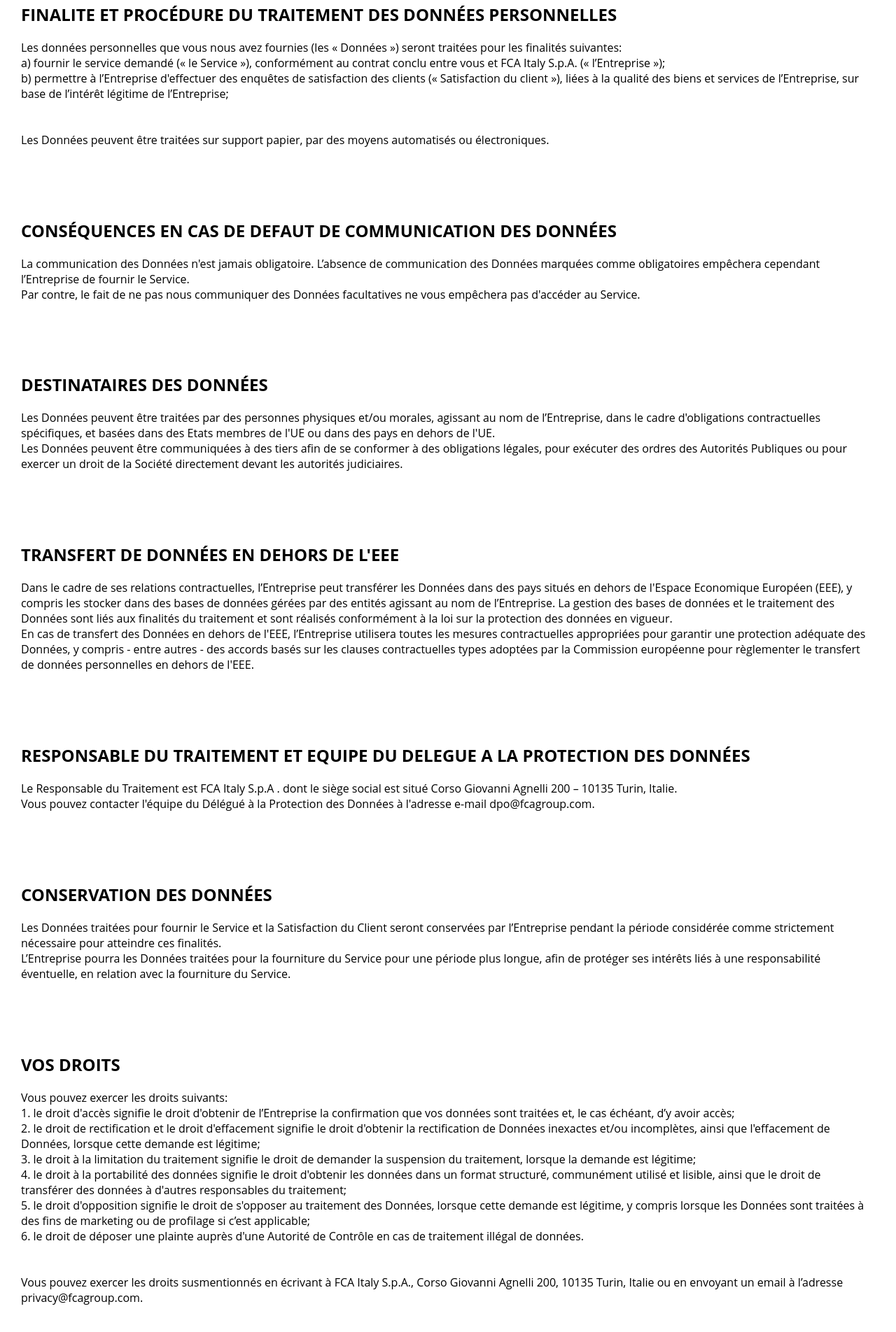
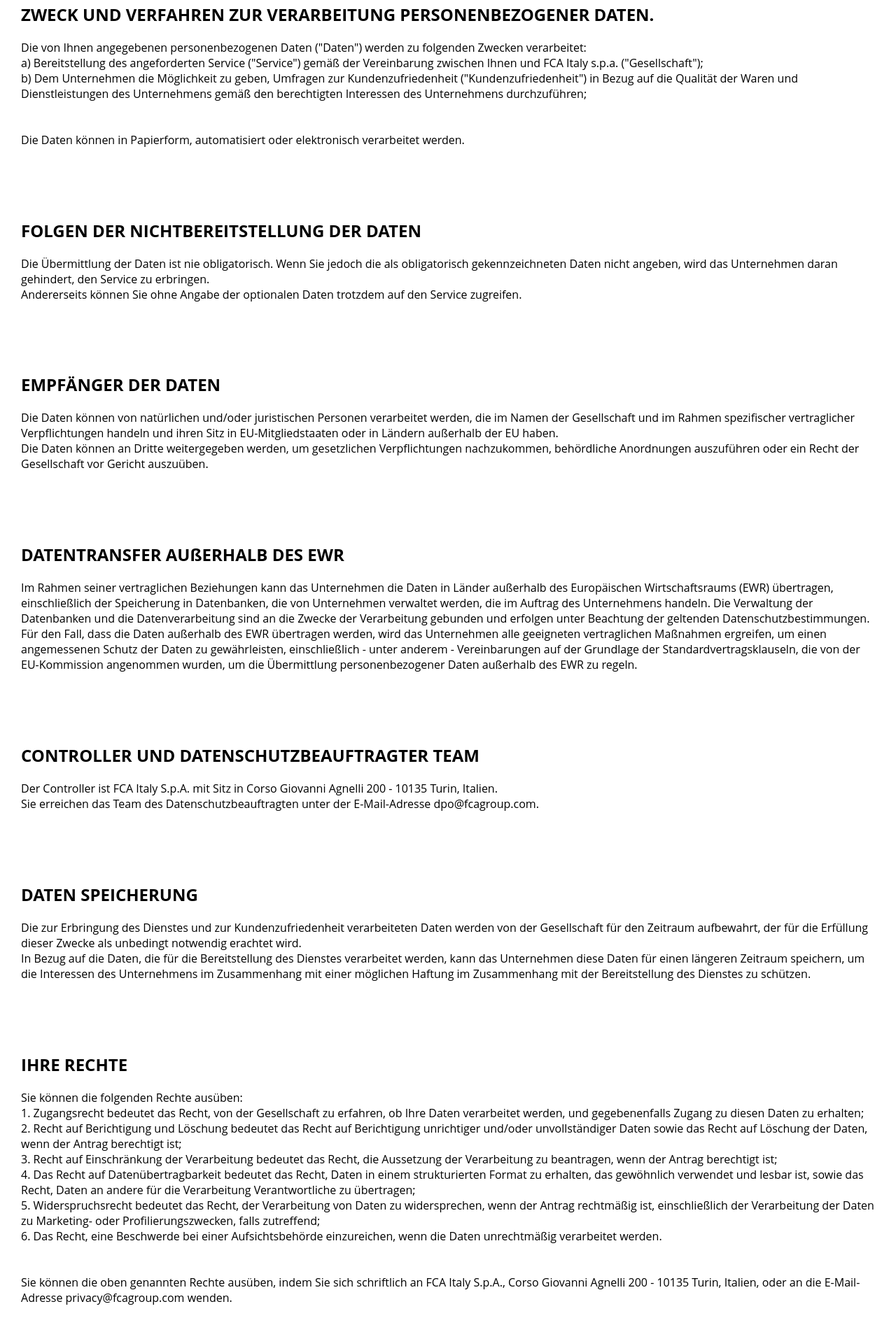
Before and after one commit to fcaprivacy/ger, a plain HTML site: page index.html in a window 1280 px wide. Shown: the part 156-2060 px from the top of the page at 70% size. Drawn offline with Linux system fonts and the light colour scheme.

Commit message:
Update index.html

```diff
--- a/index.html
+++ b/index.html
@@ -21,27 +21,27 @@ body{
 
 
     <div class="editorial-text">
-        <br><h1>Politique de confidentialité</h1><hr>
-	<h2>FINALITE ET PROCÉDURE DU TRAITEMENT DES DONNÉES PERSONNELLES</h2>
-		<p>Les données personnelles que vous nous avez fournies (les « Données ») seront traitées pour les finalités suivantes:
+        <br><h1>Datenschutzerklärung</h1><hr>
+	<h2>ZWECK UND VERFAHREN ZUR VERARBEITUNG PERSONENBEZOGENER DATEN.</h2>
+		<p>Die von Ihnen angegebenen personenbezogenen Daten ("Daten") werden zu folgenden Zwecken verarbeitet:
 		<br>
-		a) fournir le service demandé (« le Service »), conformément au contrat conclu entre vous et FCA Italy S.p.A. (« l’Entreprise »);
+		a) Bereitstellung des angeforderten Service ("Service") gemäß der Vereinbarung zwischen Ihnen und FCA Italy s.p.a. ("Gesellschaft");
 		<br>
-		b) permettre à l’Entreprise d'effectuer des enquêtes de satisfaction des clients (« Satisfaction du client »),  liées à la qualité des biens et services de l’Entreprise, sur base de l’intérêt légitime de l’Entreprise;
+		b) Dem Unternehmen die Möglichkeit zu geben, Umfragen zur Kundenzufriedenheit ("Kundenzufriedenheit") in Bezug auf die Qualität der Waren und Dienstleistungen des Unternehmens gemäß den berechtigten Interessen des Unternehmens durchzuführen;
 		<br>
 		<br>
 		<br>
-		Les Données peuvent être traitées sur support papier, par des moyens automatisés ou électroniques.
+		Die Daten können in Papierform, automatisiert oder elektronisch verarbeitet werden.
 		<br>
 		<br>
 		</p>
 	    <br>
 	    <br>
 
-	<h2>CONSÉQUENCES EN CAS DE DEFAUT DE COMMUNICATION DES DONNÉES</h2>
-		<p>La communication des Données n'est jamais obligatoire. L’absence de communication des Données marquées comme obligatoires empêchera cependant l’Entreprise de fournir le Service.
+	<h2>FOLGEN DER NICHTBEREITSTELLUNG DER DATEN</h2>
+		<p>Die Übermittlung der Daten ist nie obligatorisch. Wenn Sie jedoch die als obligatorisch gekennzeichneten Daten nicht angeben, wird das Unternehmen daran gehindert, den Service zu erbringen.
 		<br>
-		Par contre, le fait de ne pas nous communiquer des Données facultatives ne vous empêchera pas d'accéder au Service.
+		Andererseits können Sie ohne Angabe der optionalen Daten trotzdem auf den Service zugreifen.
 
 		<br>
 		<br>
@@ -50,10 +50,10 @@ body{
 	    <br>
 
 
-	<h2>DESTINATAIRES DES DONNÉES</h2>
-		<p>Les Données peuvent être traitées par des personnes physiques et/ou morales, agissant au nom de l’Entreprise, dans le cadre d'obligations contractuelles spécifiques, et basées dans des Etats membres de l'UE ou dans des pays en dehors de l'UE.
+	<h2>EMPFÄNGER DER DATEN</h2>
+		<p>Die Daten können von natürlichen und/oder juristischen Personen verarbeitet werden, die im Namen der Gesellschaft und im Rahmen spezifischer vertraglicher Verpflichtungen handeln und ihren Sitz in EU-Mitgliedstaaten oder in Ländern außerhalb der EU haben.
 		<br>
-		Les Données peuvent être communiquées à des tiers afin de se conformer à des obligations légales, pour exécuter des ordres des Autorités Publiques ou pour exercer un droit de la Société directement devant les autorités judiciaires.
+		Die Daten können an Dritte weitergegeben werden, um gesetzlichen Verpflichtungen nachzukommen, behördliche Anordnungen auszuführen oder ein Recht der Gesellschaft vor Gericht auszuüben.
 
 		<br>
 		<br>
@@ -62,10 +62,10 @@ body{
 	    <br>
 
 
-	<h2>TRANSFERT DE DONNÉES EN DEHORS DE L'EEE</h2>
-		<p>Dans le cadre de ses relations contractuelles, l’Entreprise peut transférer les Données dans des pays situés en dehors de l'Espace Economique Européen (EEE), y compris les stocker dans des bases de données gérées par des entités agissant au nom de l’Entreprise. La gestion des bases de données et le traitement des Données sont liés aux finalités du traitement et sont réalisés conformément à la loi sur la protection des données en vigueur.
+	<h2>DATENTRANSFER AUßERHALB DES EWR</h2>
+		<p>Im Rahmen seiner vertraglichen Beziehungen kann das Unternehmen die Daten in Länder außerhalb des Europäischen Wirtschaftsraums (EWR) übertragen, einschließlich der Speicherung in Datenbanken, die von Unternehmen verwaltet werden, die im Auftrag des Unternehmens handeln. Die Verwaltung der Datenbanken und die Datenverarbeitung sind an die Zwecke der Verarbeitung gebunden und erfolgen unter Beachtung der geltenden Datenschutzbestimmungen.
 		<br>
-		En cas de transfert des Données en dehors de l'EEE, l’Entreprise utilisera toutes les mesures contractuelles appropriées pour garantir une protection adéquate des Données, y compris - entre autres - des accords basés sur les clauses contractuelles types adoptées par la Commission européenne pour règlementer le transfert de données personnelles en dehors de l'EEE.
+		Für den Fall, dass die Daten außerhalb des EWR übertragen werden, wird das Unternehmen alle geeigneten vertraglichen Maßnahmen ergreifen, um einen angemessenen Schutz der Daten zu gewährleisten, einschließlich - unter anderem - Vereinbarungen auf der Grundlage der Standardvertragsklauseln, die von der EU-Kommission angenommen wurden, um die Übermittlung personenbezogener Daten außerhalb des EWR zu regeln.
 
 		<br>
 		<br>
@@ -74,10 +74,10 @@ body{
 	    <br>
 
 
-	<h2>RESPONSABLE DU TRAITEMENT ET EQUIPE DU DELEGUE A LA PROTECTION DES DONNÉES</h2>
-		<p>Le Responsable du Traitement est FCA Italy S.p.A . dont le siège social est situé Corso Giovanni Agnelli 200 – 10135 Turin, Italie.
+	<h2>CONTROLLER UND DATENSCHUTZBEAUFTRAGTER TEAM</h2>
+		<p>Der Controller ist FCA Italy S.p.A. mit Sitz in Corso Giovanni Agnelli 200 - 10135 Turin, Italien.
 		<br>
-		Vous pouvez contacter l'équipe du Délégué à la Protection des Données à l'adresse e-mail dpo@fcagroup.com.
+		Sie erreichen das Team des Datenschutzbeauftragten unter der E-Mail-Adresse dpo@fcagroup.com.
 
 		<br>
 		<br>
@@ -86,10 +86,10 @@ body{
 	    <br>
 
 
-	<h2>CONSERVATION DES DONNÉES</h2>
-		<p>Les Données traitées pour fournir le Service et la Satisfaction du Client seront conservées par l’Entreprise pendant la période considérée comme strictement nécessaire pour atteindre ces finalités.
+	<h2>DATEN SPEICHERUNG</h2>
+		<p>Die zur Erbringung des Dienstes und zur Kundenzufriedenheit verarbeiteten Daten werden von der Gesellschaft für den Zeitraum aufbewahrt, der für die Erfüllung dieser Zwecke als unbedingt notwendig erachtet wird.
 		<br>
-		L’Entreprise pourra les Données traitées pour la fourniture du Service pour une période plus longue, afin de protéger ses intérêts liés à une responsabilité éventuelle, en relation avec la fourniture du Service.
+		In Bezug auf die Daten, die für die Bereitstellung des Dienstes verarbeitet werden, kann das Unternehmen diese Daten für einen längeren Zeitraum speichern, um die Interessen des Unternehmens im Zusammenhang mit einer möglichen Haftung im Zusammenhang mit der Bereitstellung des Dienstes zu schützen.
 
 		<br>
 		<br>
@@ -98,18 +98,18 @@ body{
 	    <br>
 
 
-	<h2>VOS DROITS</h2>
-		<p>Vous pouvez exercer les droits suivants:
+	<h2>IHRE RECHTE</h2>
+		<p>Sie können die folgenden Rechte ausüben:
 		<br>
-		1. le droit d'accès signifie le droit d'obtenir de l’Entreprise la confirmation que vos données sont traitées et, le cas échéant, d’y avoir accès;<br>
-		2. le droit de rectification et le droit d'effacement signifie le droit d'obtenir la rectification de Données inexactes et/ou incomplètes, ainsi que l'effacement de Données, lorsque cette demande est légitime;<br>
-		3. le droit à la limitation du traitement signifie le droit de demander la suspension du traitement, lorsque la demande est légitime;<br>
-		4. le droit à la portabilité des données signifie le droit d'obtenir les données dans un format structuré, communément utilisé et lisible, ainsi que le droit de transférer des données à d'autres responsables du traitement;<br>
-		5. le droit d'opposition signifie le droit de s'opposer au traitement des Données, lorsque cette demande est légitime, y compris lorsque les Données sont traitées à des fins de marketing ou de profilage si c’est applicable;<br>
-		6. le droit de déposer une plainte auprès d'une Autorité de Contrôle en cas de traitement illégal de données.<br>
+		1. Zugangsrecht bedeutet das Recht, von der Gesellschaft zu erfahren, ob Ihre Daten verarbeitet werden, und gegebenenfalls Zugang zu diesen Daten zu erhalten;<br>
+		2. Recht auf Berichtigung und Löschung bedeutet das Recht auf Berichtigung unrichtiger und/oder unvollständiger Daten sowie das Recht auf Löschung der Daten, wenn der Antrag berechtigt ist;<br>
+		3. Recht auf Einschränkung der Verarbeitung bedeutet das Recht, die Aussetzung der Verarbeitung zu beantragen, wenn der Antrag berechtigt ist;<br>
+		4. Das Recht auf Datenübertragbarkeit bedeutet das Recht, Daten in einem strukturierten Format zu erhalten, das gewöhnlich verwendet und lesbar ist, sowie das Recht, Daten an andere für die Verarbeitung Verantwortliche zu übertragen;<br>
+		5. Widerspruchsrecht bedeutet das Recht, der Verarbeitung von Daten zu widersprechen, wenn der Antrag rechtmäßig ist, einschließlich der Verarbeitung der Daten zu Marketing- oder Profilierungszwecken, falls zutreffend;<br>
+		6. Das Recht, eine Beschwerde bei einer Aufsichtsbehörde einzureichen, wenn die Daten unrechtmäßig verarbeitet werden.<br>
 		<br>
 		<br>
-		Vous pouvez exercer les droits susmentionnés en écrivant à FCA Italy S.p.A., Corso Giovanni Agnelli 200, 10135 Turin, Italie ou en envoyant un email à l’adresse privacy@fcagroup.com.
+		Sie können die oben genannten Rechte ausüben, indem Sie sich schriftlich an FCA Italy S.p.A., Corso Giovanni Agnelli 200 - 10135 Turin, Italien, oder an die E-Mail-Adresse privacy@fcagroup.com wenden.
 		<br>
 		<br>
 		</p>
```
